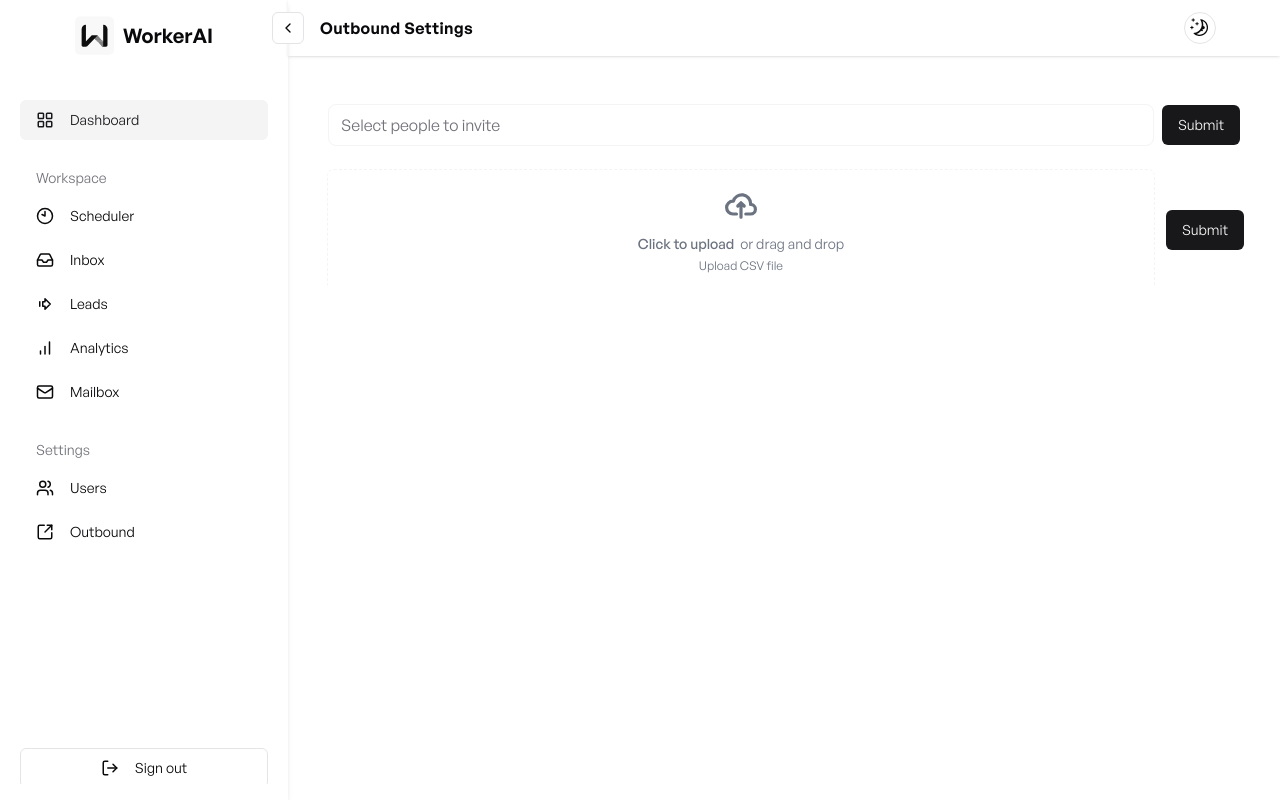
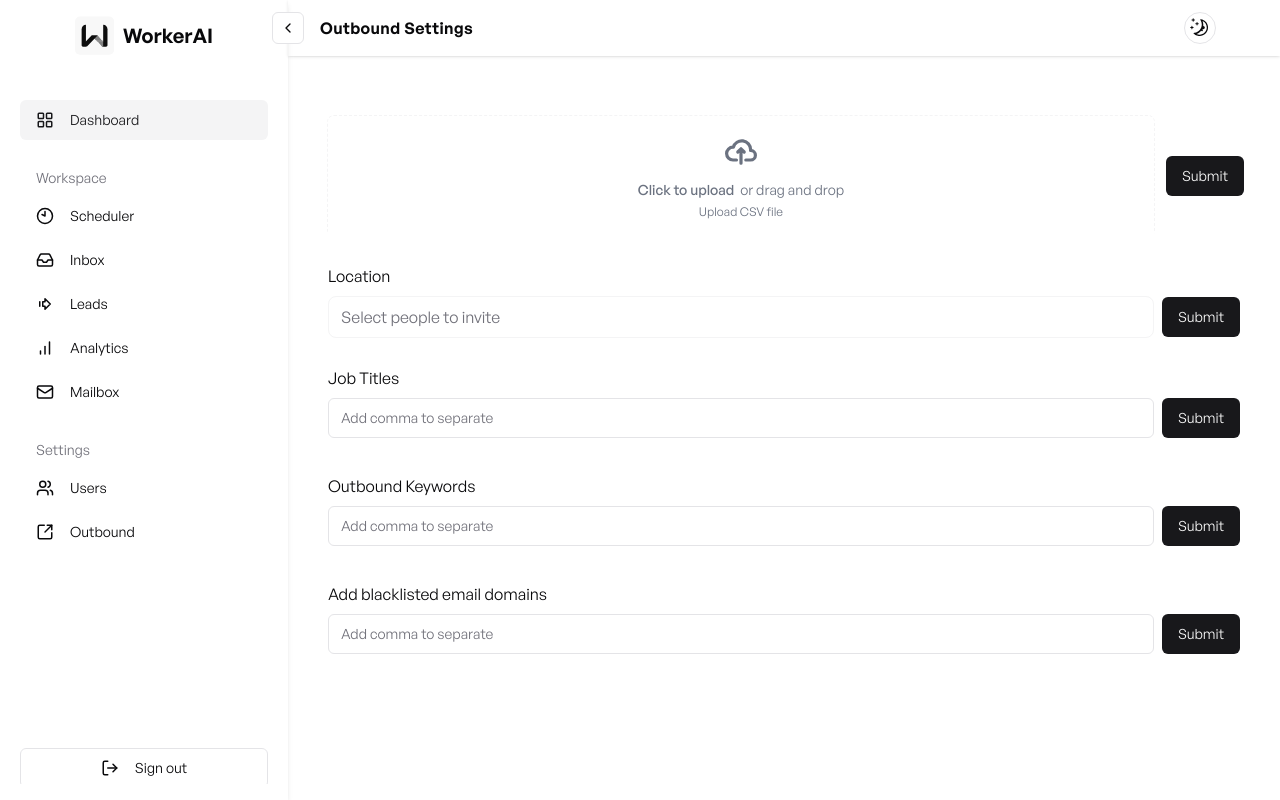
Before and after one commit to AbhirajSinha179/enterprise-workerai, a Next.js app: page /dashboard/outbound in a window 1280 px wide. Built offline with nearby package versions, Linux system fonts and the light colour scheme.

Commit message:
outbound page

```diff
--- a/app/(main)/dashboard/outbound/page.tsx
+++ b/app/(main)/dashboard/outbound/page.tsx
@@ -28,6 +28,7 @@ import {
   FormItem,
   FormMessage,
 } from "@/components/ui/form";
+import InputWithCommas from "@/components/custom-components/input-with-commas";
 
 const formSchema = z.object({
   value: z.array(z.string()).nonempty("Please select at least one person"),
@@ -39,6 +40,11 @@ const users = [
   { name: "ThePrimeagen" },
   { name: "Shadcn" },
   { name: "Theo" },
+];
+const locations = [
+  { name: "India" },
+  { name: "USA" },
+  { name: "Germany" },
 ];
 
 export default function OutboundSetting() {
@@ -72,48 +78,7 @@ export default function OutboundSetting() {
 
   return (
     <ContentLayout title="Outbound Settings">
-      <div className="flex flex-col ">
-        <div className="w-full">
-          <Form {...multiForm}>
-            <form
-              onSubmit={multiForm.handleSubmit(onSubmit)}
-              className="flex items-center space-x-2 w-full p-2"
-            >
-              <FormField
-                control={multiForm.control}
-                name="value"
-                render={({ field }) => (
-                  <FormItem className="grow">
-                    <MultiSelector
-                      onValuesChange={field.onChange}
-                      values={field.value}
-                    >
-                      <MultiSelectorTrigger>
-                        <MultiSelectorInput placeholder="Select people to invite" />
-                      </MultiSelectorTrigger>
-                      <MultiSelectorContent className="z-50">
-                        <MultiSelectorList className="bg-card">
-                          {users.map((user) => (
-                            <MultiSelectorItem key={user.name} value={user.name}>
-                              <div className="flex space-x-2 justify-start w-full">
-                                <span>{user.name}</span>
-                              </div>
-                            </MultiSelectorItem>
-                          ))}
-                        </MultiSelectorList>
-                      </MultiSelectorContent>
-                    </MultiSelector>
-                    <FormMessage />
-                  </FormItem>
-                )}
-              />
-              <Button type="submit">
-                Submit
-              </Button>
-            </form>
-          </Form>
-        </div>
-
+      <div className="flex flex-col my-5 ">
         <div className=" flex my-2 h-[120px]">
           <div className="outline-dashed outline-1 outline-muted rounded-md w-full mx-2">
             <FileUploader
@@ -167,6 +132,65 @@ export default function OutboundSetting() {
             <Button type="button" onClick={handleSubmitCSV}>Submit</Button>
           </div>
         </div>
+
+        <div className="w-full mt-5">
+          <h1 className=" w-full px-2 " >Location</h1>
+          <Form {...multiForm}>
+            <form
+              onSubmit={multiForm.handleSubmit(onSubmit)}
+              className="flex items-center space-x-2 w-full px-2"
+            >
+              <FormField
+                control={multiForm.control}
+                name="value"
+                render={({ field }) => (
+                  <FormItem className="grow">
+                    <MultiSelector
+                      onValuesChange={field.onChange}
+                      values={field.value}
+                    >
+                      <MultiSelectorTrigger>
+                        <MultiSelectorInput placeholder="Select people to invite" />
+                      </MultiSelectorTrigger>
+                      <MultiSelectorContent className="z-50">
+                        <MultiSelectorList className="bg-card">
+                          {locations.map((user) => (
+                            <MultiSelectorItem key={user.name} value={user.name}>
+                              <div className="flex space-x-2 justify-start w-full">
+                                <span>{user.name}</span>
+                              </div>
+                            </MultiSelectorItem>
+                          ))}
+                        </MultiSelectorList>
+                      </MultiSelectorContent>
+                    </MultiSelector>
+                    <FormMessage />
+                  </FormItem>
+                )}
+              />
+              <Button type="submit">
+                Submit
+              </Button>
+            </form>
+          </Form>
+        </div>
+        <div className="w-full mt-5 ">
+          <h1 className="w-full px-2 mb-2">Job Titles</h1>
+          <InputWithCommas >
+          </InputWithCommas>
+        </div>
+        <div className="w-full mt-5 ">
+          <h1 className="w-full px-2 mb-2">Outbound Keywords</h1>
+          <InputWithCommas >
+          </InputWithCommas>
+        </div>
+        <div className="w-full mt-5 ">
+          <h1 className="w-full px-2 mb-2">Add blacklisted email domains</h1>
+          <InputWithCommas >
+          </InputWithCommas>
+        </div>
+
+
       </div>
     </ContentLayout>
   );
--- a/components/custom-components/input-with-commas.tsx
+++ b/components/custom-components/input-with-commas.tsx
@@ -31,6 +31,7 @@ export default function InputWithCommas() {
             setSelectedOptions((prev) => [...prev, ...newValues])
             setInputValue("")
         }
+        console.log(selectedOptions)
     }
 
     const handleRemove = (value: string) => {
@@ -38,21 +39,19 @@ export default function InputWithCommas() {
     }
 
     return (
-        <div className="w-full ">
-            <div className="flex w-full  items-center space-x-2 ">
+        <div className="flex flex-row">
+            <div className="w-full flex flex-col ml-2 ">
+                <div className="flex items-center   ">
                     <Input
                         type="text"
-                    placeholder="Input"
+                        placeholder="Add comma to separate"
                         value={inputValue}
                         onChange={handleInputChange}
                         onKeyDown={handleKeyDown}
                     />
 
                 </div>
-            <div className="my-4 flex justify-end">
-                <Button type="button" onClick={addOptionsFromInput} size={'sm'}>Submit</Button>
-            </div>
-            <div className="no-scrollbar flex max-h-16 flex-wrap gap-2 overflow-y-auto rounded-md bg-primary-foreground">
+                <div className="no-scrollbar flex max-h-16 flex-wrap gap-2 overflow-y-auto rounded-md bg-transparent py-2">
                     {selectedOptions.map((option) => (
                         <button key={option} onClick={() => handleRemove(option)}>
                             <Badge variant="secondary">
@@ -65,5 +64,10 @@ export default function InputWithCommas() {
                     ))}
                 </div>
             </div>
+            <div className=" flex  mx-2  ">
+                <Button type="button" onClick={addOptionsFromInput} >Submit</Button>
+            </div>
+        </div>
     )
+
 }
--- a/components/ui/input.tsx
+++ b/components/ui/input.tsx
@@ -3,7 +3,7 @@ import * as React from "react"
 import { cn } from "@/lib/utils"
 
 export interface InputProps
-  extends React.InputHTMLAttributes<HTMLInputElement> {}
+  extends React.InputHTMLAttributes<HTMLInputElement> { }
 
 const Input = React.forwardRef<HTMLInputElement, InputProps>(
   ({ className, type, ...props }, ref) => {
@@ -11,7 +11,7 @@ const Input = React.forwardRef<HTMLInputElement, InputProps>(
       <input
         type={type}
         className={cn(
-          "flex h-12 w-full rounded-md border border-input bg-background px-3 py-2 text-sm ring-offset-background file:border-0 file:bg-transparent file:text-sm file:font-medium placeholder:text-muted-foreground focus-visible:outline-none focus-visible:ring-1 focus-visible:ring-ring focus-visible:ring-offset-1 disabled:cursor-not-allowed disabled:opacity-50",
+          "flex h-10 w-full rounded-md border border-input bg-background px-3 py-2 text-sm ring-offset-background file:border-0 file:bg-transparent file:text-sm file:font-medium placeholder:text-muted-foreground focus-visible:outline-none focus-visible:ring-1 focus-visible:ring-ring focus-visible:ring-offset-1 disabled:cursor-not-allowed disabled:opacity-50",
           className
         )}
         ref={ref}
```
Lines whose indentation alone changed are shown as unchanged.
